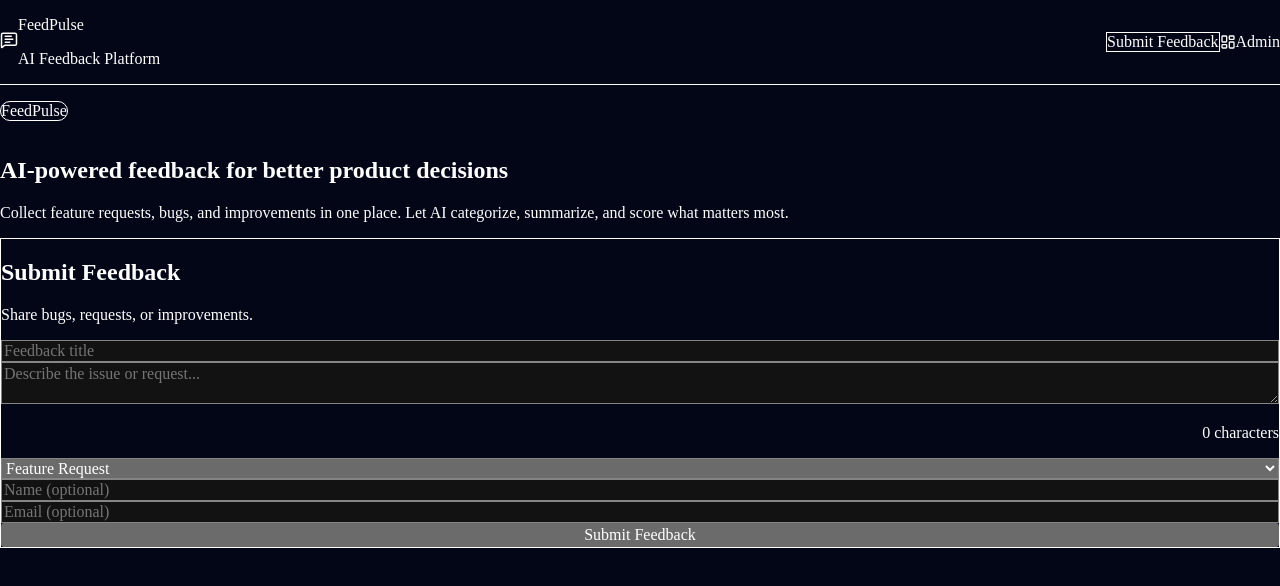
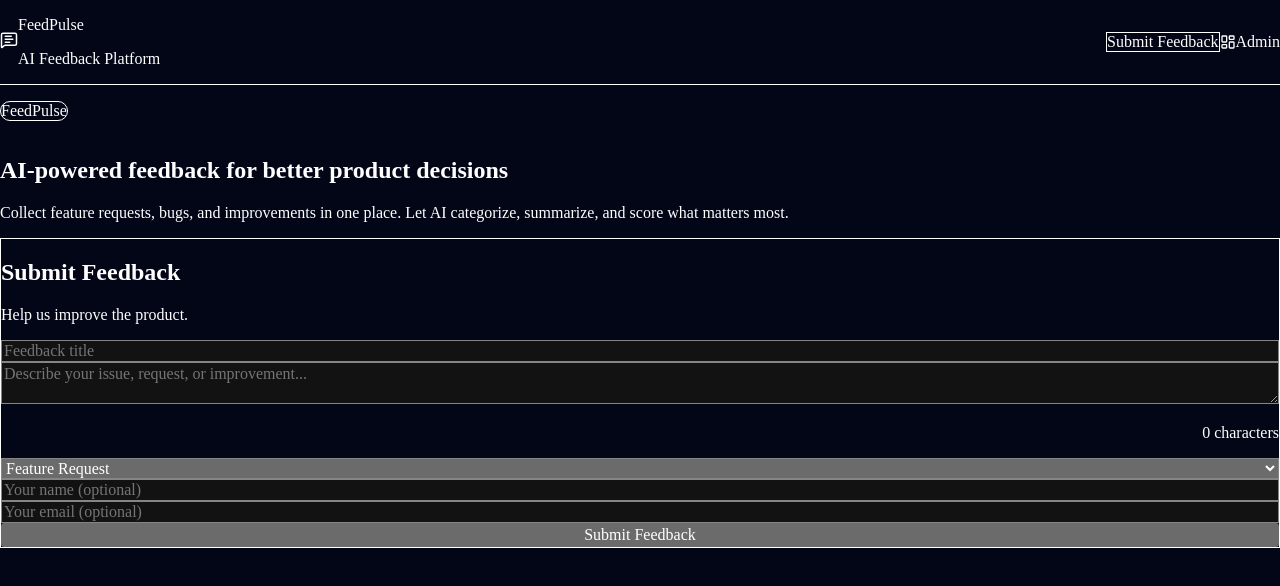
Before and after one commit to sudeepa99/Feed-Pulse_Product-Feedback-Platform, a Next.js app in the folder fronend/frontend/: page / in a window 1280 px wide. Shown: the top 586 px of the page. Built offline with nearby package versions, Linux system fonts and the light colour scheme; no server answers.

Commit message:
feed-form ui updated

```diff
--- a/fronend/frontend/src/app/components/feedback-form.tsx
+++ b/fronend/frontend/src/app/components/feedback-form.tsx
@@ -4,17 +4,7 @@ import { useState } from "react";
 import axios from "axios";
 import API from "@/app/lib/api";
 
-type FeedbackCategory = "Bug" | "Feature Request" | "Improvement" | "Other";
-
-type FeedbackFormData = {
-  title: string;
-  description: string;
-  category: FeedbackCategory;
-  submitterName: string;
-  submitterEmail: string;
-};
-
-const initialState: FeedbackFormData = {
+const initialState = {
   title: "",
   description: "",
   category: "Feature Request",
@@ -23,38 +13,40 @@ const initialState: FeedbackFormData = {
 };
 
 export default function FeedbackForm() {
-  const [form, setForm] = useState<FeedbackFormData>(initialState);
-  const [loading, setLoading] = useState<boolean>(false);
-  const [message, setMessage] = useState<string>("");
-  const [error, setError] = useState<string>("");
+  const [form, setForm] = useState(initialState);
+  const [loading, setLoading] = useState(false);
+  const [message, setMessage] = useState("");
+  const [error, setError] = useState("");
 
   const descriptionLength = form.description.length;
 
   const handleSubmit = async (e: React.FormEvent<HTMLFormElement>) => {
     e.preventDefault();
+    setMessage("");
     setError("");
-    setMessage("");
 
     if (!form.title.trim()) {
-      setError("Title is required");
+      setError("Title is required.");
       return;
     }
 
     if (form.description.trim().length < 20) {
-      setError("Description must be at least 20 characters");
+      setError("Description must be at least 20 characters.");
       return;
     }
 
     try {
       setLoading(true);
+
       const res = await API.post("/feedback", form);
-      setMessage(res.data.message ?? "Feedback submitted successfully");
+
+      setMessage(res.data.message || "Feedback submitted successfully.");
       setForm(initialState);
     } catch (err: unknown) {
       if (axios.isAxiosError(err)) {
-        setError(err.response?.data?.message ?? "Request failed");
+        setError(err.response?.data?.message || "Failed to submit feedback.");
       } else {
-        setError("Something went wrong");
+        setError("Something went wrong.");
       }
     } finally {
       setLoading(false);
@@ -64,14 +56,14 @@ export default function FeedbackForm() {
   return (
     <form className="space-y-4" onSubmit={handleSubmit}>
       <div>
-        <h2 className="text-2xl font-semibold">Submit Feedback</h2>
-        <p className="mt-1 text-sm text-slate-300">
-          Share bugs, requests, or improvements.
+        <h2 className="text-2xl font-semibold text-white">Submit Feedback</h2>
+        <p className="mt-1 text-sm text-slate-400">
+          Help us improve the product.
         </p>
       </div>
 
       <input
-        className="w-full rounded-xl border border-white/10 bg-slate-900 px-4 py-3 outline-none"
+        className="w-full rounded-xl border border-white/10 bg-slate-900 px-4 py-3 text-white outline-none placeholder:text-slate-500"
         placeholder="Feedback title"
         value={form.title}
         onChange={(e) => setForm({ ...form, title: e.target.value })}
@@ -79,25 +71,20 @@ export default function FeedbackForm() {
 
       <div>
         <textarea
-          className="min-h-35 w-full rounded-xl border border-white/10 bg-slate-900 px-4 py-3 outline-none"
-          placeholder="Describe the issue or request..."
+          className="min-h-35 w-full rounded-xl border border-white/10 bg-slate-900 px-4 py-3 text-white outline-none placeholder:text-slate-500"
+          placeholder="Describe your issue, request, or improvement..."
           value={form.description}
           onChange={(e) => setForm({ ...form, description: e.target.value })}
         />
-        <p className="mt-1 text-right text-xs text-slate-400">
+        <p className="mt-1 text-right text-xs text-slate-500">
           {descriptionLength} characters
         </p>
       </div>
 
       <select
-        className="w-full rounded-xl border border-white/10 bg-slate-900 px-4 py-3 outline-none"
+        className="w-full rounded-xl border border-white/10 bg-slate-900 px-4 py-3 text-white outline-none"
         value={form.category}
-        onChange={(e) =>
-          setForm({
-            ...form,
-            category: e.target.value as FeedbackCategory,
-          })
-        }
+        onChange={(e) => setForm({ ...form, category: e.target.value })}
       >
         <option value="Bug">Bug</option>
         <option value="Feature Request">Feature Request</option>
@@ -107,28 +94,29 @@ export default function FeedbackForm() {
 
       <div className="grid gap-4 md:grid-cols-2">
         <input
-          className="w-full rounded-xl border border-white/10 bg-slate-900 px-4 py-3 outline-none"
-          placeholder="Name (optional)"
+          className="w-full rounded-xl border border-white/10 bg-slate-900 px-4 py-3 text-white outline-none placeholder:text-slate-500"
+          placeholder="Your name (optional)"
           value={form.submitterName}
           onChange={(e) => setForm({ ...form, submitterName: e.target.value })}
         />
+
         <input
           type="email"
-          className="w-full rounded-xl border border-white/10 bg-slate-900 px-4 py-3 outline-none"
-          placeholder="Email (optional)"
+          className="w-full rounded-xl border border-white/10 bg-slate-900 px-4 py-3 text-white outline-none placeholder:text-slate-500"
+          placeholder="Your email (optional)"
           value={form.submitterEmail}
           onChange={(e) => setForm({ ...form, submitterEmail: e.target.value })}
         />
       </div>
 
       {message && (
-        <p className="rounded-xl bg-emerald-500/10 px-4 py-3 text-sm text-emerald-300">
+        <p className="rounded-xl border border-emerald-500/20 bg-emerald-500/10 px-4 py-3 text-sm text-emerald-300">
           {message}
         </p>
       )}
 
       {error && (
-        <p className="rounded-xl bg-red-500/10 px-4 py-3 text-sm text-red-300">
+        <p className="rounded-xl border border-rose-500/20 bg-rose-500/10 px-4 py-3 text-sm text-rose-300">
           {error}
         </p>
       )}
```
